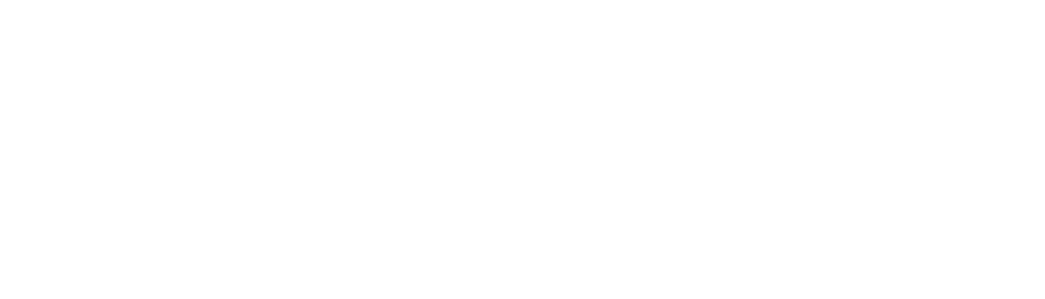
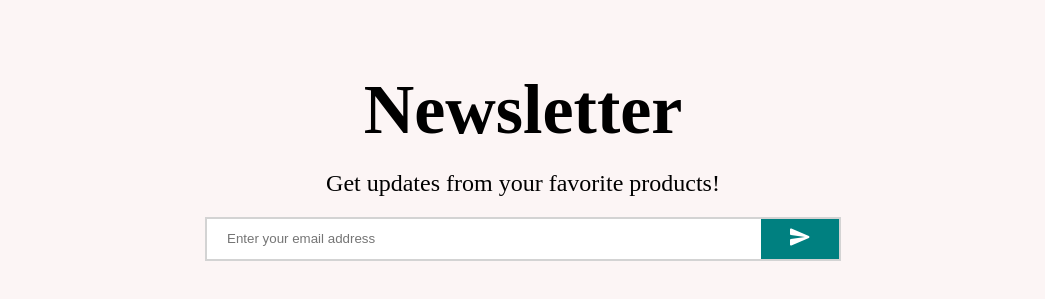
Before and after one commit to mikeydgithub/Surf_Shop, a React (Create React App) app: page / in a window 1280 px wide. Shown: the part 2337-2636 px from the top of the page, without its empty margins (117-1162 px from the left). Before the commit the page ends 2247 px from the top, so only its background shows below. Built offline with nearby package versions, Linux system fonts and the light colour scheme.

Commit message:
create newsletter section

```diff
--- a/src/components/Announcement.jsx
+++ b/src/components/Announcement.jsx
@@ -11,10 +11,10 @@
   font-size: 14px;
   font-weight: 500;
   font-family: 'Roboto', sans-serif;
-    width: 100%vw;
+  width: 100% vw;
   overflow: auto;
 
-`
+`;
 
 const Announcement = () => {
   return (
--- a/src/components/Navbar.jsx
+++ b/src/components/Navbar.jsx
@@ -67,9 +67,9 @@
     <Container>
         <Wrapper>
         <Left>
-            <Language>EN</Language>
+            <Language>Search</Language>
                 <SearchContainer>
-                <Input/>
+                <Input placeholder="Find what you're looking for"/>
                 <Search style={{color: "gray", fontSize:16}}/>
                 </SearchContainer>
 
--- /dev/null
+++ b/src/components/Newsletter.jsx
@@ -0,0 +1,64 @@
+import {  SendRounded } from '@mui/icons-material'
+import React from 'react'
+import styled from 'styled-components'
+
+
+const Container = styled.div`
+    height: 60vh;
+    background-color: #fcf5f5;
+    display: flex;
+    align-items: center;
+    justify-content: center;
+    flex-direction: column;
+
+`;
+const Title = styled.h1`
+    font-size: 70px;
+    margin-bottom: 20px;
+`;
+const Desc = styled.div`
+    font-size: 24px;
+    font-weight: 300px;
+    margin-bottom: 20px;
+
+`;
+const InputContainer = styled.div`
+    width: 50%;
+    height: 40px;
+    background-color: white;
+    display: flex;
+    justify-content: space-between;
+    border: 2px solid lightgray;
+`;
+const Input = styled.input`
+    border: none;
+    flex: 8;
+    padding-left: 20px;
+`;
+const Button = styled.button`
+    flex: 1;
+    border: none;
+    background-color: teal;
+    color: white;
+    cursor: pointer;
+
+`;
+
+
+
+const Newsletter = () => {
+  return (
+    <Container>
+        <Title>Newsletter</Title>
+        <Desc>Get updates from your favorite products!</Desc>
+        <InputContainer>
+        <Input placeholder="Enter your email address"/>
+            <Button>
+                <SendRounded/>
+            </Button>
+        </InputContainer>
+    </Container>
+  )
+}
+
+export default Newsletter
--- a/src/pages/Home.jsx
+++ b/src/pages/Home.jsx
@@ -4,6 +4,7 @@
 import Navbar from '../components/Navbar'
 import Slider from '../components/Slider'
 import Products from '../components/Products'
+import Newsletter from '../components/Newsletter'
 
 
 
@@ -15,6 +16,7 @@
       <Slider/>
       <Categories/>
       <Products/>
+      <Newsletter/>
     </div>
   )
 }
```
Lines whose indentation alone changed are shown as unchanged.
